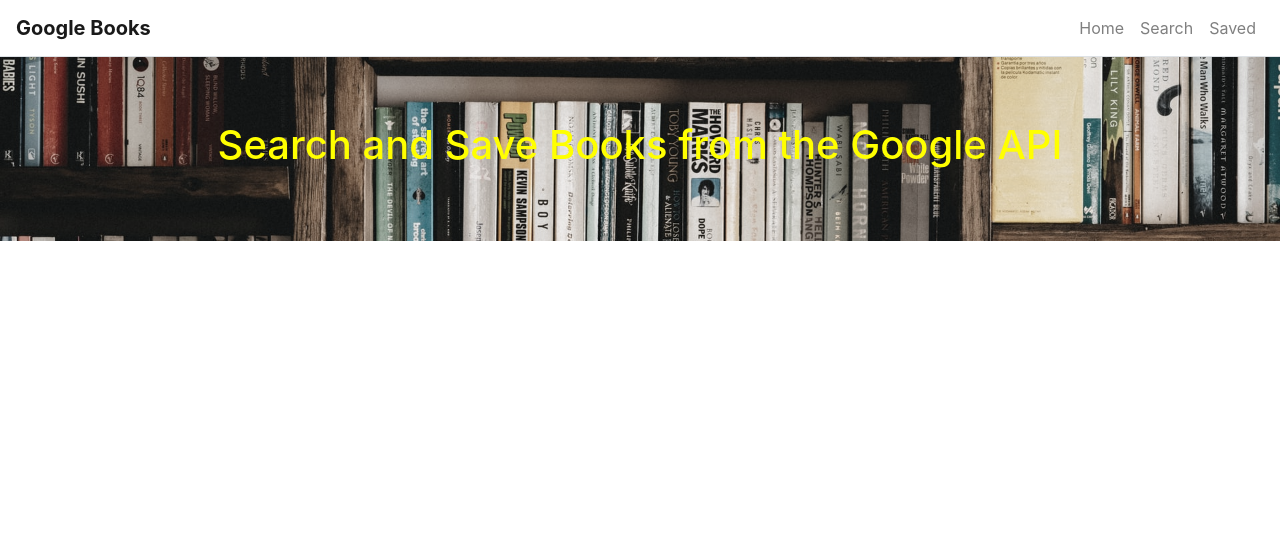
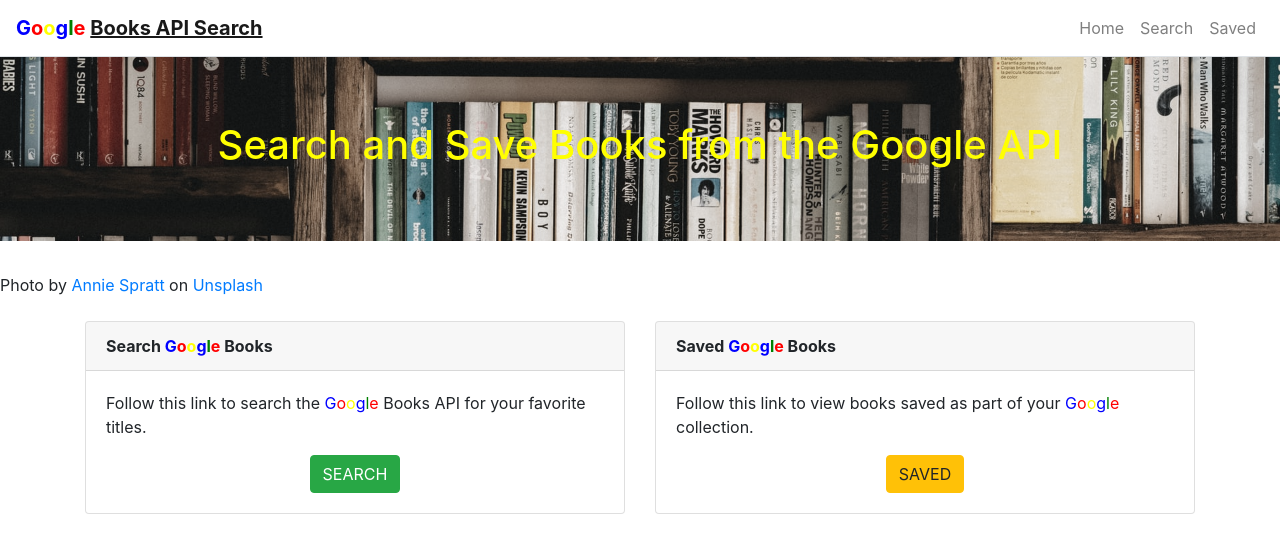
Before and after one commit to etorres-revature/React-Google_Books, a React (Create React App) app in the folder client/: page / in a window 1280 px wide. Shown: the top 550 px of the page. Built offline with nearby package versions, Linux system fonts and the light colour scheme.

Commit message:
home page routing components and final styling

```diff
--- a/client/src/components/BookJumbotron.js
+++ b/client/src/components/BookJumbotron.js
@@ -3,11 +3,23 @@
 
 const BookJumbotron = (props) => {
   return (
-    <Jumbotron fluid>
-      <Container>
-        <h1>{props.title}</h1>
-      </Container>
-    </Jumbotron>
+    <div>
+      <Jumbotron fluid>
+        <Container>
+          <h1>{props.title}</h1>
+        </Container>
+      </Jumbotron>
+      <span className="mb-3 p-0">
+        Photo by{" "}
+        <a href="https://unsplash.com/@anniespratt?utm_source=unsplash&amp;utm_medium=referral&amp;utm_content=creditCopyText">
+          Annie Spratt
+        </a>{" "}
+        on{" "}
+        <a href="https://unsplash.com/s/photos/home-library?utm_source=unsplash&amp;utm_medium=referral&amp;utm_content=creditCopyText">
+          Unsplash
+        </a>
+      </span>
+    </div>
   );
 };
 
--- /dev/null
+++ b/client/src/layout/BookNavbar.css
@@ -0,0 +1,19 @@
+.blue {
+  color: blue;
+}
+
+.red {
+  color: red;
+}
+
+.yellow {
+  color: yellow;
+}
+
+.green {
+  color: green;
+}
+
+.underline {
+  text-decoration: underline;
+}
--- a/client/src/layout/BookNavbar.js
+++ b/client/src/layout/BookNavbar.js
@@ -1,12 +1,21 @@
 import React from "react";
 import { Link } from "react-router-dom";
 import { Navbar, Nav } from "react-bootstrap";
+import "./BookNavbar.css";
 
 const BookNavbar = () => {
   return (
     <Navbar className="border-bottom" bg="transparent" expand="md">
       <Navbar.Brand>
-        <strong>Google Books</strong>
+        <strong>
+          <span className="blue">G</span>
+          <span className="red">o</span>
+          <span className="yellow">o</span>
+          <span className="blue">g</span>
+          <span className="green">l</span>
+          <span className="red">e</span>{" "}
+          <span className="underline">Books API Search</span>{" "}
+        </strong>
       </Navbar.Brand>
       <Navbar.Toggle className="border-0" aria-controls="navbar-toggle" />
       <Navbar.Collapse id="navbar-toggle">
--- a/client/src/pages/Home.js
+++ b/client/src/pages/Home.js
@@ -1,13 +1,77 @@
 import React from "react";
+import { Link } from "react-router-dom";
 import BookJumbotron from "../components/BookJumbotron";
+import { Card, Button, Container, Row, Col } from "react-bootstrap";
 
 const Home = (props) => {
   return (
     <div>
       <BookJumbotron title={props.title} />
-      <div>
-
-      </div>
+      <Container className="mt-4">
+        <Row>
+          <Col>
+            <Card>
+              <Card.Header>
+                <strong>
+                  Search <span className="blue">G</span>
+                  <span className="red">o</span>
+                  <span className="yellow">o</span>
+                  <span className="blue">g</span>
+                  <span className="green">l</span>
+                  <span className="red">e</span> Books
+                </strong>
+              </Card.Header>
+              <Card.Body>
+                <Card.Text>
+                  Follow this link to search the <span className="blue">G</span>
+                  <span className="red">o</span>
+                  <span className="yellow">o</span>
+                  <span className="blue">g</span>
+                  <span className="green">l</span>
+                  <span className="red">e</span> Books API for your favorite
+                  titles.
+                </Card.Text>
+                <div className="text-center">
+                  <Link to="/search">
+                    <Button variant="success">SEARCH</Button>
+                  </Link>
+                </div>
+              </Card.Body>
+            </Card>
+          </Col>
+          <Col>
+            <Card>
+              <Card.Header>
+                {" "}
+                <strong>
+                  Saved <span className="blue">G</span>
+                  <span className="red">o</span>
+                  <span className="yellow">o</span>
+                  <span className="blue">g</span>
+                  <span className="green">l</span>
+                  <span className="red">e</span> Books
+                </strong>
+              </Card.Header>
+              <Card.Body>
+                <Card.Text>
+                  Follow this link to view books saved as part of your{" "}
+                  <span className="blue">G</span>
+                  <span className="red">o</span>
+                  <span className="yellow">o</span>
+                  <span className="blue">g</span>
+                  <span className="green">l</span>
+                  <span className="red">e</span> collection.
+                </Card.Text>
+                <div className="text-center">
+                  <Link to="/saved">
+                    <Button variant="warning">SAVED </Button>
+                  </Link>
+                </div>
+              </Card.Body>
+            </Card>
+          </Col>
+        </Row>
+      </Container>
     </div>
   );
 };
--- a/client/src/pages/Saved.js
+++ b/client/src/pages/Saved.js
@@ -7,16 +7,6 @@
   return (
     <div>
       <BookJumbotron title={props.title} />
-      <span className="mb-3 p-0">
-        Photo by{" "}
-        <a href="https://unsplash.com/@anniespratt?utm_source=unsplash&amp;utm_medium=referral&amp;utm_content=creditCopyText">
-          Annie Spratt
-        </a>{" "}
-        on{" "}
-        <a href="https://unsplash.com/s/photos/home-library?utm_source=unsplash&amp;utm_medium=referral&amp;utm_content=creditCopyText">
-          Unsplash
-        </a>
-      </span>
       <SavedBookList />
     </div>
   );
--- a/client/src/pages/Search.js
+++ b/client/src/pages/Search.js
@@ -9,7 +9,7 @@
     <div>
       <BookJumbotron title={props.title} />
       <Container className="mb-4">
-        <div className="card p-3">
+        <div className="card p-3 mt-3">
           <BookText
             handleChange={props.handleChange}
             handleSubmit={props.handleSubmit}
```
Also changed, not shown: client/public/manifest.json, client/src/assets/img/search-book.jpg (deleted).
